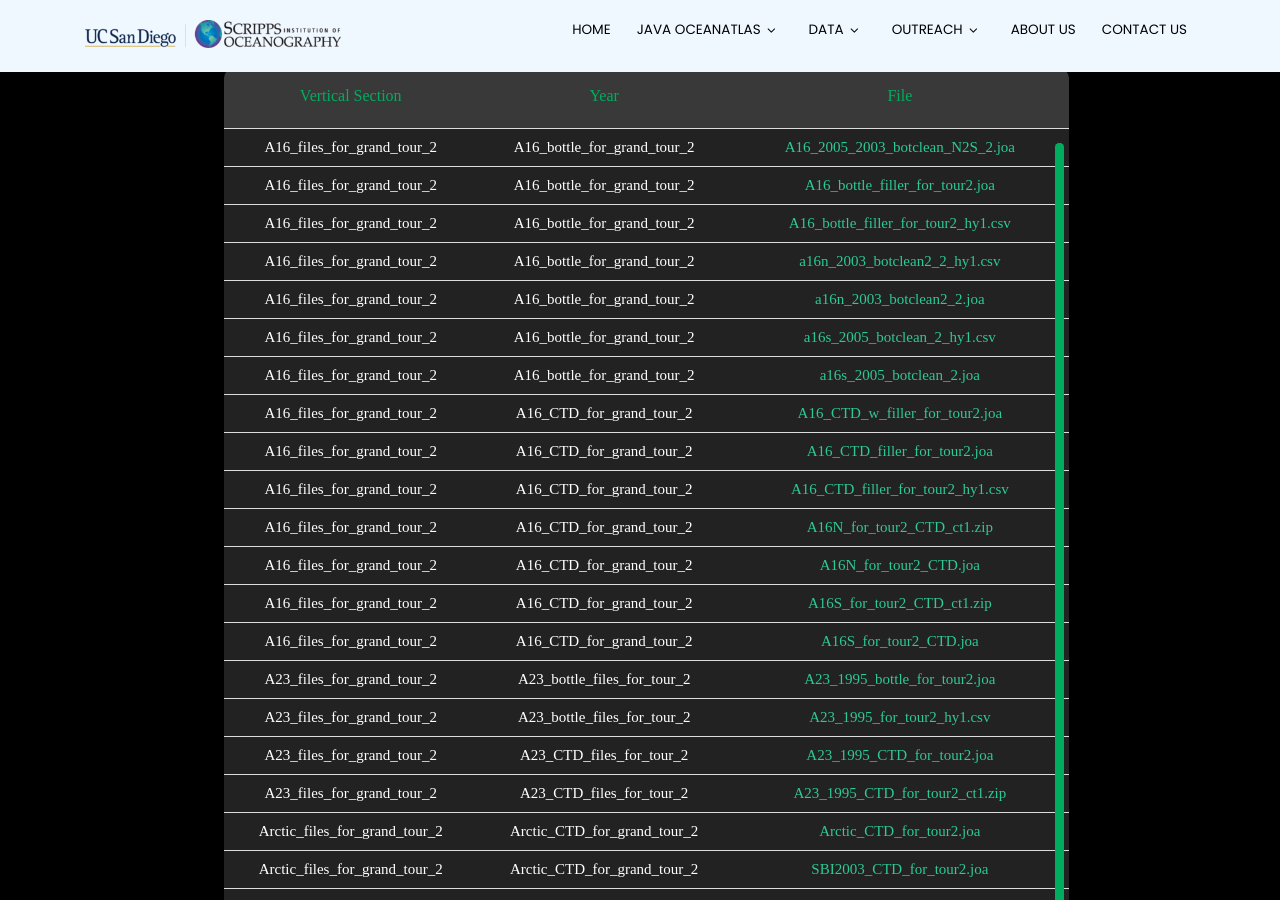
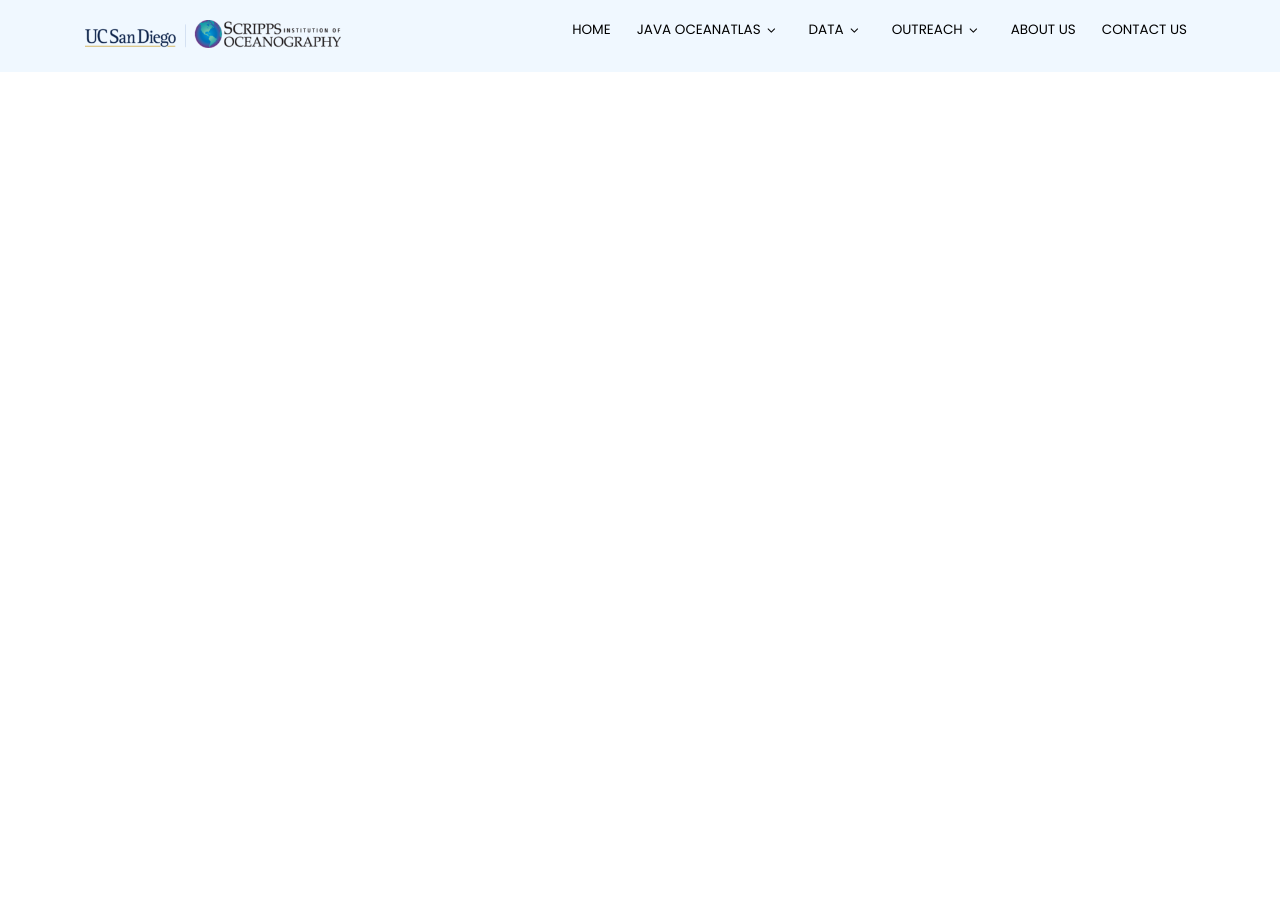
Before and after one commit to cchdo/joa.ucsd.edu, a Jekyll site: the page built from othervertical.md, in a window 1280 px wide and 900 px high, scrolled down 1856 px. Built offline with Jekyll 4.4.1, drawn with Linux system fonts in a browser that asks for light colours; nearby versions of some CDN libraries; some web fonts are replaced; some of the changed text lies outside the part shown.

Commit message:
Ocean Grand Tour edits

```diff
--- a/_layouts/datapage_template.html
+++ b/_layouts/datapage_template.html
@@ -73,6 +73,7 @@
 </section>
 <!-- #call-to-action -->
 <div style="background-color: black">
+		{% if section != site.data.otherverticaldata.section %}
 		<div class="container h-100">
 			<center style="color: white;font-size: 25px;font-family: 'Poppins';margin-top: 7%;"> Pick a Search Functionality</center>
 			<center style="color: white; padding-top: 5%;"><a class='button-func' href="#tree-search"> Tree Search </a>
@@ -114,39 +115,13 @@
 		</div>
 			<div class="container-table100">
 				<div class="wrap-table100">
-					{% if section == site.data.otherverticaldata.section %}
-					<div class="table100 ver3 m-b-110" style="padding-top: 60px;">
-					{% else %}
 					<div class="table100 ver3 m-b-110">
-					{% endif %}
-						{% if section == site.data.otherverticaldata.section %}
-						<div class="table100-head">
-							<table>
-								<thead>
-									<tr class="row100 head">
-										<th class="cell100 column1">Vertical Section</th>
-										<th class="cell100 column2">Year</th>
-										<th class="cell100 column4">File</th>
-									</tr>
-								</thead>
-							</table>
-						</div>
-						{% endif %}
 						<div id="datatable1" class="table100-body js-pscroll" style="max-height:1500px">
-						{% if section == site.data.otherverticaldata.section %}
-							<table class="table" id="datatable1">
-								<tbody id="datatable"> {% for item in section%} {% for entry in item.years%} {% for file in entry.files%}
-									<tr>
-										<td class="cell100 column1">{{item.title}}</td>
-										<td class="cell100 column2">{{entry.year}}</td>
-										<td class="cell100 column4"><a href="{{file.path}}">{{file.name}}</a></td>
-									</tr> {% endfor %} {% endfor %} {% endfor %} </tbody>
-							</table>
-						{% endif %}
 						</div>
 					</div>
 				</div>
 			</div>
+			{% endif %}
 		</section>
 			<hr class="style-two">
 			<center style="color: white;font-size: 25px;padding-bottom: 3%;font-family: 'Poppins';"> Data Tree Search</center>
@@ -155,6 +130,7 @@
 					<ul> <span style="color:white;font-size: 20px;"><b>{{page.ocean}} Ocean</b></span>
 						<ul>
 							{{content}}
+							{% if section != site.data.otherverticaldata.section %}
 							<li> <span style="color:white"><i class="fa fa-plus-square" style="color:white"></i>Vertical Section Data</span>
 								<ul> {% for item in section %}
 									<li> <span style="color:white"><i class="fa fa-plus-square" style="color:white"></i>{{item.title}}</span>
@@ -166,18 +142,6 @@
 											</li> {% endfor %} </ul>
 									</li> {% endfor %} </ul>
 							</li>
-							{% if section == site.data.otherverticaldata.section %}
-							<li><span style="color:white"><i class="fa fa-plus-square" style="color:white">Grand_Tour_2_Documentation_Files</i></span>
-								<ul>
-									<li><span style="color:white"><a href="https://cchdo.ucsd.edu/data/16313/Grand_Tour_2_Documentation.pdf">Grand_Tour_2_Documentation.pdf</a></span></li>
-									<li><span style="color:white"><a href="https://cchdo.ucsd.edu/data/24802/GrandTour2_file_list.doc">GrandTour2_file_list.doc</a></span></li>
-									<li><span style="color:white"><a href="#">Ocean_Grand_Tour_original.pdf</a></span></li>
-									<li><span style="color:white"><a href="#">WHP_Exchange_Description_05June2008.doc</a></span></li>
-								</ul>
-							</li>
-							<li><a href="https://cchdo.ucsd.edu/data/16314/Ocean_Grand_Tour_2_CTD.joa"><span style="color:white">Ocean_Grand_Tour_2_CTD.joa</span></a></li>
-							<li><a href="https://cchdo.ucsd.edu/data/16315/Ocean_Grand_Tour_2_bottle.joa"><span style="color:white">Ocean_Grand_Tour_2_bottle.joa</span></a></li>
-							{% else %}
 							<li> <span style="color:white"><i class="fa fa-plus-square" style="color:white"></i>Matched Segment Data</span>
 								<ul> {% for item in matched %}
 									<li> <span style="color:white"><i class="fa fa-plus-square" style="color:white"></i>{{item.title}}</span>
--- a/othervertical.md
+++ b/othervertical.md
@@ -9,17 +9,11 @@
 <!-- first lines of the data tree -->
 
 <li><a href='#'><span style="background:#5cb85c;color:white">Download all Other Data</span></a></li>
-<li><a href="https://cchdo.ucsd.edu/data/24811/Guide%20to%20the%20Best%20Data%20Other%20directory.pdf"><span style="color:white">Guide to the 'Other' Best Data Directory</span></a></li>
+<li><a href="https://cchdo.ucsd.edu/data/24816/Guide%20to%20the%20Best%20Data%20Other%20directory.pdf"><span style="color:white">Guide to the Best Data Other directory.pdf</span></a></li>
 <li> <span style="color:white"><i class="fa fa-plus-square" style="color:white"></i>24°N Global Section</span>
     <ul>
 		<li> <span style="color:white"><i class="fa fa-plus-square" style="color:white"></i>2004to2006</span>
             <ul>
-                <li> <span style="color:white"><i class="fa fa-plus-square" style="color:white"></i>Files Used</span>
-                    <ul>
-                        <li><span style="color:white"><a href="https://cchdo.ucsd.edu/data/19446/P03_2005_2006_all_bot_clean2.joa">P03_2005_2006_all_bot_clean2.joa</a></span></li>
-                        <li><span style="color:white"><a href="https://cchdo.ucsd.edu/data/16206/A05_2004_bot_clean2_hy1.joa">A05_2004_bot_clean2.joa</a></span></li>
-                    </ul>
-                </li>
                 <li><span style="color:white"><a href="https://cchdo.ucsd.edu/data/24806/24N_global_P03_A05_2004to2006_bot_clean.joa">24N_global_P03_A05_2004to2006_bot_clean.joa</a></span></li>
                 <li><span style="color:white"><a href="https://cchdo.ucsd.edu/data/24805/24N_global_P03_A05_2004to2006_bot_clean_hy1.csv">24N_global_P03_A05_2004to2006_bot_clean_hy1.csv</a></span></li>
             </ul>
@@ -31,26 +25,12 @@
     <ul>
 		<li> <span style="color:white"><i class="fa fa-plus-square" style="color:white"></i>2002_2003</span>
             <ul>
-                <li> <span style="color:white"><i class="fa fa-plus-square" style="color:white"></i>Files Used</span>
-                    <ul>
-                        <li><span style="color:white"><a href="https://cchdo.ucsd.edu/data/16260/A10_2003_bot_clean.joa">A10_2003_bot_clean.joa</a></span></li>
-                        <li><span style="color:white"><a href="https://cchdo.ucsd.edu/data/16812/I05_2002_bot_clean_hy1.joa">I05_2002_bot_clean.joa</a></span></li>
-                        <li><span style="color:white"><a href="https://cchdo.ucsd.edu/data/16329/P06_2003_bot_clean.joa">P06_2003_bot_clean.joa</a></span></li>
-                    </ul>
-                </li>
                 <li><span style="color:white"><a href="https://cchdo.ucsd.edu/data/24808/30S_global_A10_I05_P06_2002_2003_bot_clean.joa">30S_global_A10_I05_P06_2002_2003_bot_clean.joa</a></span></li>
                 <li><span style="color:white"><a href="https://cchdo.ucsd.edu/data/24807/30S_global_A10_I05_P06_2002_2003_bot_clean_hy1.csv">30S_global_A10_I05_P06_2002_2003_bot_clean_hy1.csv</a></span></li>
             </ul>
         </li>
         <li> <span style="color:white"><i class="fa fa-plus-square" style="color:white"></i>2009_to_2011</span>
             <ul>
-                <li> <span style="color:white"><i class="fa fa-plus-square" style="color:white"></i>Files Used</span>
-                    <ul>
-                        <li><span style="color:white"><a href="https://cchdo.ucsd.edu/data/19659/A10_2009_bot_clean.joa">A10_2009_bot_clean.joa</a></span></li>
-                        <li><span style="color:white"><a href="https://cchdo.ucsd.edu/data/16814/I05_2009_bot_clean_hy1.joa">I05_2009_bot_clean.joa</a></span></li>
-                        <li><span style="color:white"><a href="https://cchdo.ucsd.edu/data/16334/P06_2009_2010_bot_clean.joa">P06_2009_2010_bot_clean.joa</a></span></li>
-                    </ul>
-                </li>
                 <li><span style="color:white"><a href="https://cchdo.ucsd.edu/data/24810/30S_global_A10_I05_P06_2009to2011_bot_clean.joa">30S_global_A10_I05_P06_2009to2011_bot_clean.joa</a></span></li>
                 <li><span style="color:white"><a href="https://cchdo.ucsd.edu/data/24809/30S_global_A10_I05_P06_2009to2011_bot_clean_hy1.csv">30S_global_A10_I05_P06_2009to2011_bot_clean_hy1.csv</a></span></li>
             </ul>
@@ -71,8 +51,6 @@
             <ul>
                 <li><span style="color:white"><a href="https://cchdo.ucsd.edu/data/24801/Grand_Tour_2_Mass_Documentation.pdf">Grand_Tour_2_Mass_Documentation.pdf</a></span></li>
                 <li><span style="color:white"><a href="https://cchdo.ucsd.edu/data/16312/Ocean%20Grand%20Tour%202%20small.pdf">Ocean Grand Tour 2 volume small.pdf</a></span></li>
-                <li><span style="color:white"><a href="https://cchdo.ucsd.edu/data/16311/Important%20note%20about%20Ocean%20Grand%20Tour%202%20data.pdf">Important note about Ocean Grand Tour 2 volume data.pdf</a></span></li>
-                <li><span style="color:white"><a href="https://cchdo.ucsd.edu/data/24802/GrandTour2_file_list.doc">GrandTour2_file_list.doc</a></span></li>
             </ul>
         </li>
 	</ul>
```
